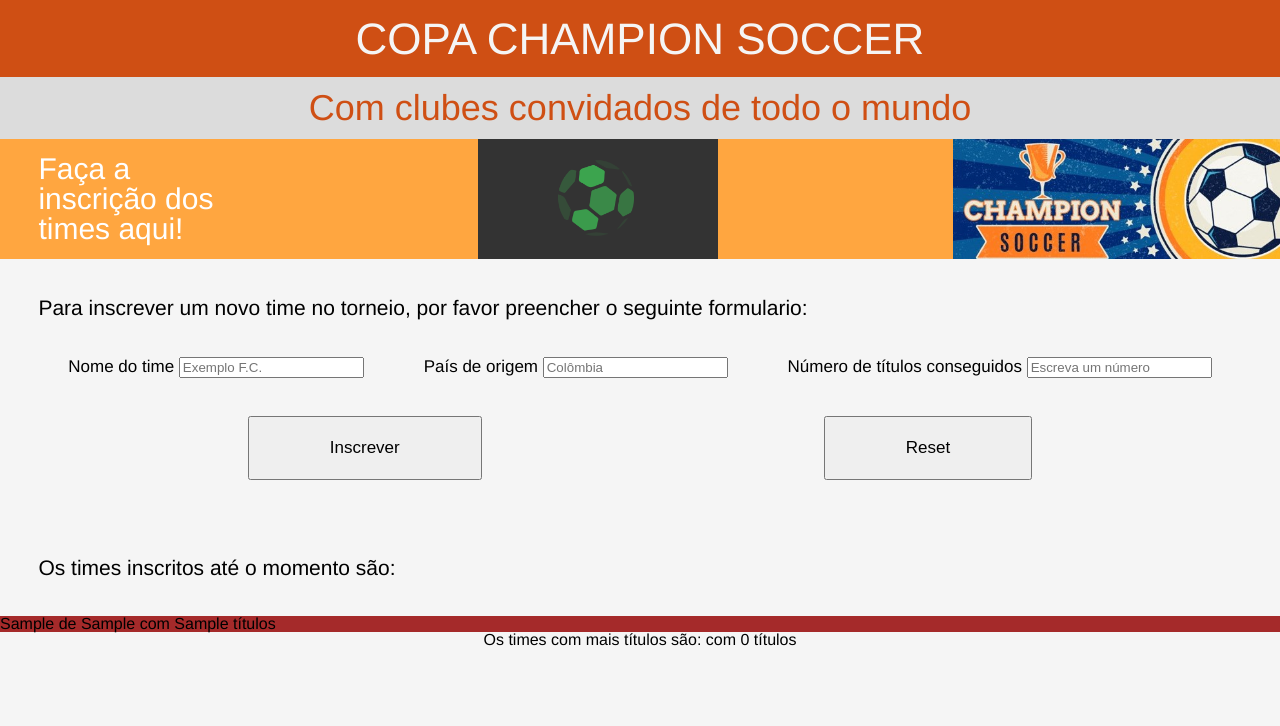
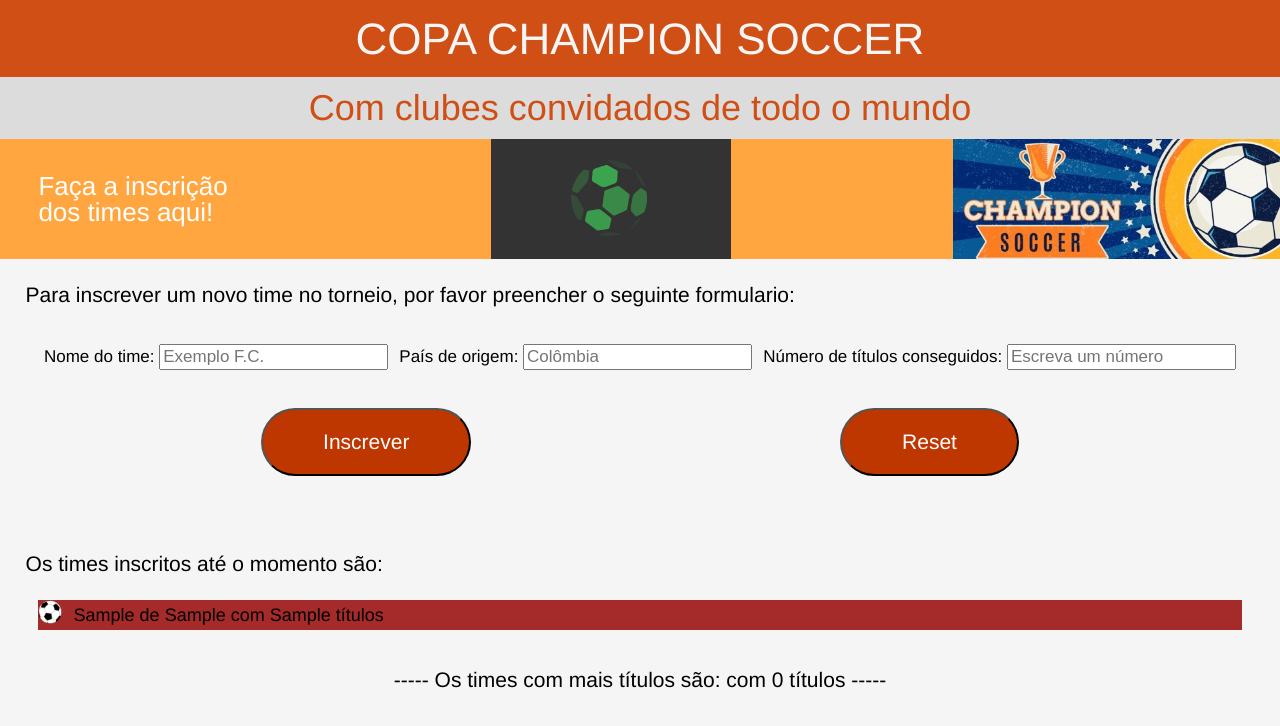
Before and after one commit to DiegoCelisT/Exercicio4_JS, a plain HTML site: page index.html in a window 1280 px wide. Both pictures are taken after typing "Sample", "Sample", "Sample" into the empty fields and a click on the button "Inscrever". Drawn offline with Linux system fonts and the light colour scheme.

Commit message:
Finalizada a estilização

```diff
--- a/index.html
+++ b/index.html
@@ -22,15 +22,15 @@
     <form onsubmit="Cadastrar_Time ()" id="Formulario_Novo_Time">
         <div>
         <label>
-            Nome do time
+            Nome do time:
             <input type="text" id="Nome" placeholder="Exemplo F.C." required>
         </label>
         <label>
-            País de origem
+            País de origem:
             <input type="text" id="Origem" placeholder="Colômbia" required>
         </label>
         <label>
-            Número de títulos conseguidos
+            Número de títulos conseguidos:
             <input type="text" id="Titulos" placeholder="Escreva um número" required>
         </label>
         </div>
--- a/script.js
+++ b/script.js
@@ -41,6 +41,7 @@ function Cadastrar_Time (){
     }
     times_no_torneio.push (Ingressar_Time ())
 
+
     //Com o seguinte vou selecionar os times com mais titulos e fazer um grupo especial com eles:
 
     for (let i=0; i<times_no_torneio.length;i++){ //Aqui determino qual o valor máximo de títulos que algum time alguma vez atingiu
@@ -83,12 +84,12 @@ function Cadastrar_Time (){
 
     if (grupo_dos_mais_ganhadores.length===1){ //Só um time
         var Mensagem3 = document.createElement ('p')
-        Mensagem3.textContent = `O time com mais títulos é ${grupo_dos_mais_ganhadores[0]} com ${mais_ganhador} títulos`
+        Mensagem3.textContent = `----- O time com mais títulos é ${grupo_dos_mais_ganhadores[0]} com ${mais_ganhador} títulos -----`
         Mensagens.appendChild (Mensagem3)
     }
     else{
         var Mensagem4 = document.createElement ('p')
-        Mensagem4.textContent = `Os times com mais títulos são: `+lista_ganhadora+ ` com ${mais_ganhador} títulos`
+        Mensagem4.textContent = `----- Os times com mais títulos são: `+lista_ganhadora+ ` com ${mais_ganhador} títulos -----`
         Mensagens.appendChild (Mensagem4)
     }
 
--- a/style.css
+++ b/style.css
@@ -77,21 +77,25 @@ h2{
 section p{
     align-self: center;
     margin-left: 3vw;
-    font-size: 30px;
+    font-size: 26px;
     color: white;
-    width: 16vw;
+    width: 18vw;
 }
 
 #gif_bola{
 }
 
 h3{
-    margin: 3vw;
+    margin: 2vw;
     font-size: 21px;
 }
 
 form{
     margin: 3vw;
+    font-size: 17px;
+}
+
+input, label{
     font-size: 17px;
 }
 
@@ -105,10 +109,28 @@ form div:nth-child(2){
 }
 
 button{
-    padding: 20px 80px 20px 80px;
-    font-size: 17px;
+    padding: 20px 60px 20px 60px;
+    font-size: 21px;
+    background-color:  rgb(190, 54, 0);
+    color: white;
+    font-family:'Franklin Gothic Medium', 'Arial Narrow', Arial, sans-serif;
+    border-radius: 3vw;
 }
 
+ul{
+    padding: 0vw 3vw 0vw 3vw;
+}
 li {
+    padding: 0.5vw 0vw 0.5vw 2.2rem;
+    font-size: 18px;
     background-color: brown;
-}
+    background-image: url(Images/Icone_Lista_Futebol.png);
+    background-position: 1 1;
+    background-size: 1.5rem 1.5rem;
+    background-repeat: no-repeat;
+  }
+
+  #info{
+    padding: 3vw;
+    font-size: 21px;
+  }
```
